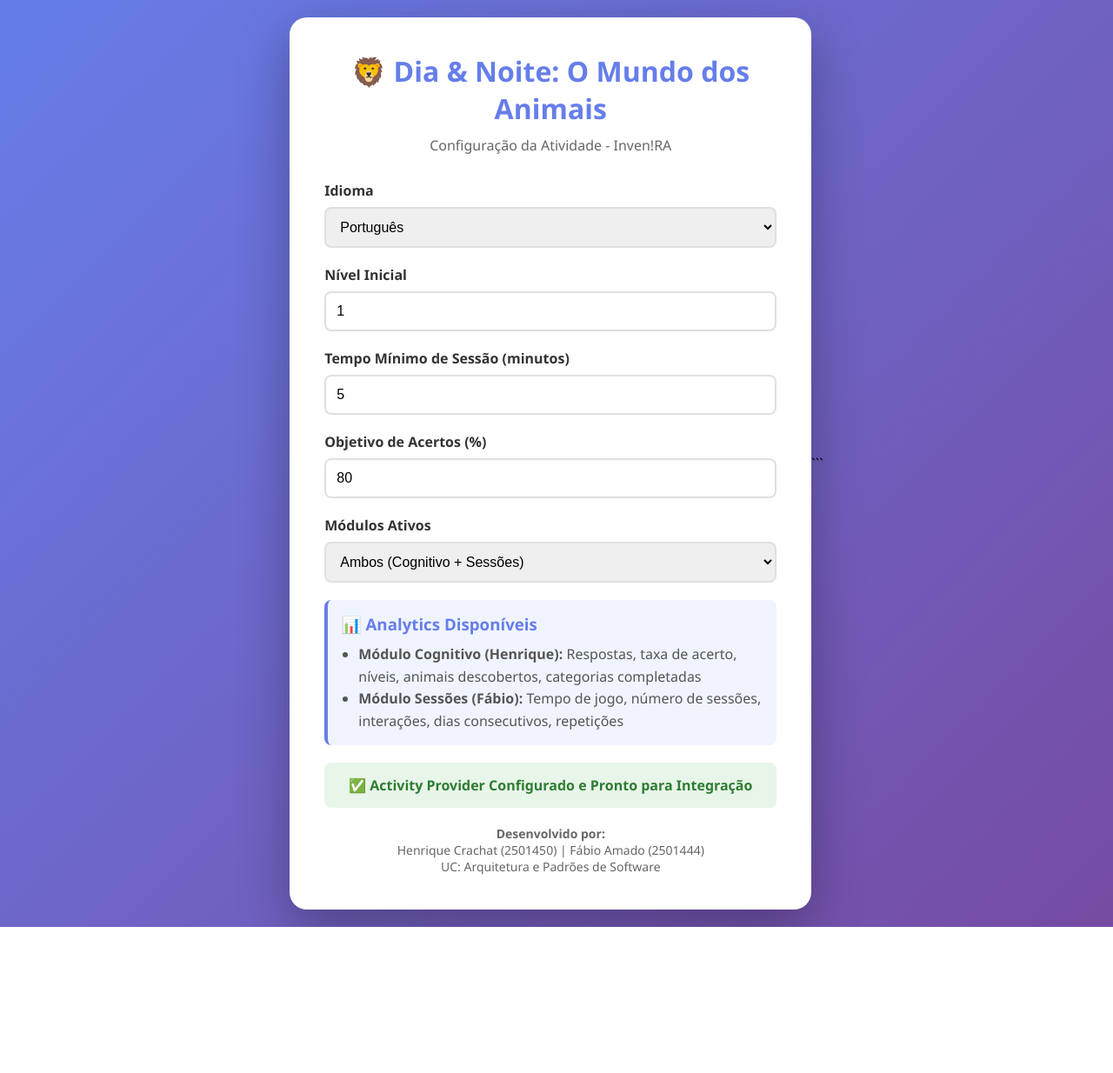
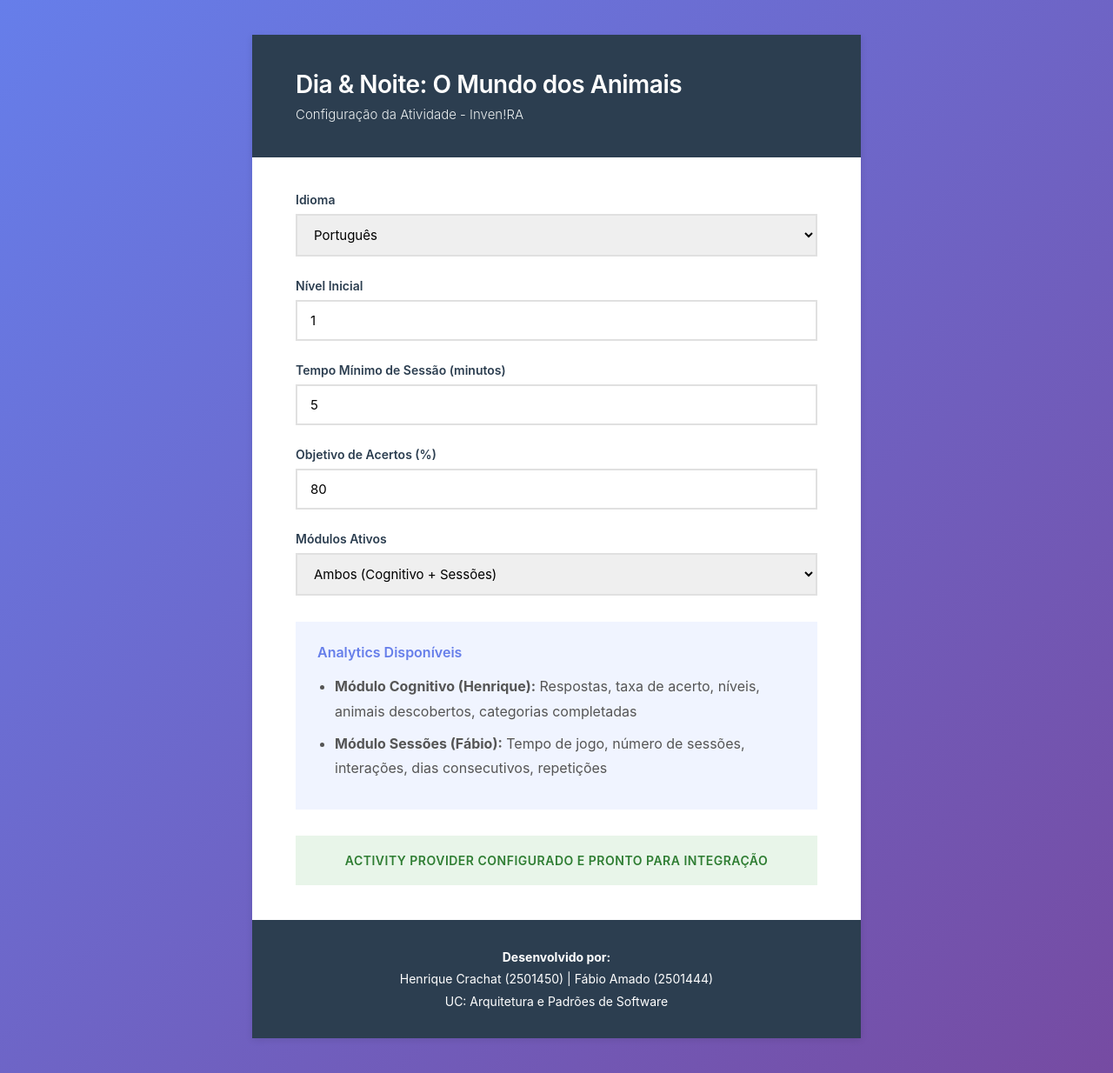
Before and after one commit to WhitecastlePT/MyWebServiceDemo, a Flask app: page /config in a window 1280 px wide. Shown: the whole page at 87% size. Before the commit the page ends 1066 px from the top, so only its background shows below. Run offline with Flask 3, Linux system fonts and the light colour scheme.

Commit message:
Melhoramento interface

````diff
--- a/templates/config.html
+++ b/templates/config.html
@@ -1,5 +1,5 @@
 <!DOCTYPE html>
-<html lang="pt">
+<html lang="pt-PT">
 <head>
     <meta charset="UTF-8">
     <meta name="viewport" content="width=device-width, initial-scale=1.0">
@@ -12,54 +12,67 @@
         }
 
         body {
-            font-family: 'Segoe UI', Tahoma, Geneva, Verdana, sans-serif;
+            font-family: -apple-system, BlinkMacSystemFont, 'Segoe UI', Roboto, 'Helvetica Neue', Arial, sans-serif;
             background: linear-gradient(135deg, #667eea 0%, #764ba2 100%);
             min-height: 100vh;
             display: flex;
             justify-content: center;
             align-items: center;
-            padding: 20px;
+            padding: 40px 20px;
+            color: #333;
         }
 
-        .container {
+        .contentor {
             background: white;
-            border-radius: 20px;
-            padding: 40px;
-            max-width: 600px;
+            padding: 0;
+            max-width: 700px;
             width: 100%;
-            box-shadow: 0 20px 60px rgba(0,0,0,0.3);
+            box-shadow: 0 2px 8px rgba(0,0,0,0.1);
+            color: #333;
+        }
+
+        .cabecalho {
+            background: #2c3e50;
+            color: white;
+            padding: 40px 50px;
         }
 
         h1 {
-            color: #667eea;
-            margin-bottom: 10px;
-            text-align: center;
+            font-size: 28px;
+            margin-bottom: 8px;
+            font-weight: 600;
+            letter-spacing: -0.5px;
         }
 
-        .subtitle {
-            text-align: center;
-            color: #666;
-            margin-bottom: 30px;
+        .subtitulo {
+            color: #ecf0f1;
+            font-size: 15px;
+            font-weight: 300;
         }
 
-        .form-group {
-            margin-bottom: 20px;
+        .conteudo {
+            padding: 40px 50px;
+        }
+
+        .grupo-formulario {
+            margin-bottom: 25px;
         }
 
         label {
             display: block;
             margin-bottom: 8px;
-            color: #333;
+            color: #2c3e50;
             font-weight: 600;
+            font-size: 14px;
         }
 
         input, select {
             width: 100%;
-            padding: 12px;
+            padding: 12px 15px;
             border: 2px solid #e0e0e0;
-            border-radius: 8px;
-            font-size: 16px;
-            transition: border 0.3s;
+            font-size: 15px;
+            transition: border 0.2s;
+            font-family: inherit;
         }
 
         input:focus, select:focus {
@@ -67,49 +80,72 @@
             border-color: #667eea;
         }
 
-        .info {
+        .informacao {
             background: #f0f4ff;
-            padding: 15px;
-            border-radius: 8px;
-            margin-top: 20px;
-            border-left: 4px solid #667eea;
+            padding: 25px;
+            margin-top: 30px;
         }
 
-        .info h3 {
+        .informacao h3 {
             color: #667eea;
-            margin-bottom: 10px;
+            margin-bottom: 15px;
+            font-weight: 600;
+            font-size: 16px;
         }
 
-        .info ul {
+        .informacao ul {
             margin-left: 20px;
             color: #555;
-            line-height: 1.6;
+            line-height: 1.8;
         }
 
-        .status {
+        .informacao li {
+            margin-bottom: 8px;
+        }
+
+        .estado {
             background: #e8f5e9;
             color: #2e7d32;
-            padding: 15px;
-            border-radius: 8px;
-            margin-top: 20px;
+            padding: 20px;
+            margin-top: 30px;
             text-align: center;
-            font-weight: bold;
+            font-weight: 600;
+            font-size: 14px;
+            text-transform: uppercase;
+            letter-spacing: 0.5px;
         }
 
-        .authors {
+        .autores {
+            background: #2c3e50;
+            color: white;
+            padding: 30px 50px;
+            font-size: 14px;
+            line-height: 1.8;
             text-align: center;
-            margin-top: 20px;
-            color: #666;
-            font-size: 14px;
+        }
+
+        @media (max-width: 768px) {
+            .cabecalho,
+            .conteudo,
+            .autores {
+                padding: 30px;
+            }
+
+            h1 {
+                font-size: 24px;
+            }
         }
     </style>
 </head>
 <body>
-    <div class="container">
-        <h1>🦁 Dia & Noite: O Mundo dos Animais</h1>
-        <p class="subtitle">Configuração da Atividade - Inven!RA</p>
+    <div class="contentor">
+        <div class="cabecalho">
+            <h1>Dia & Noite: O Mundo dos Animais</h1>
+            <p class="subtitulo">Configuração da Atividade - Inven!RA</p>
+        </div>
 
-        <div class="form-group">
+        <div class="conteudo">
+            <div class="grupo-formulario">
                 <label for="idioma">Idioma</label>
                 <select id="idioma">
                     <option value="pt">Português</option>
@@ -118,22 +154,22 @@
                 </select>
             </div>
 
-        <div class="form-group">
+            <div class="grupo-formulario">
                 <label for="nivelInicial">Nível Inicial</label>
                 <input type="number" id="nivelInicial" value="1" min="1" max="5">
             </div>
 
-        <div class="form-group">
+            <div class="grupo-formulario">
                 <label for="tempoSessao">Tempo Mínimo de Sessão (minutos)</label>
                 <input type="number" id="tempoSessao" value="5" min="1" max="60">
             </div>
 
-        <div class="form-group">
+            <div class="grupo-formulario">
                 <label for="objetivoAcertos">Objetivo de Acertos (%)</label>
                 <input type="number" id="objetivoAcertos" value="80" min="50" max="100">
             </div>
 
-        <div class="form-group">
+            <div class="grupo-formulario">
                 <label for="modulos">Módulos Ativos</label>
                 <select id="modulos">
                     <option value="cognitivo,sessoes">Ambos (Cognitivo + Sessões)</option>
@@ -142,19 +178,20 @@
                 </select>
             </div>
 
-        <div class="info">
-            <h3>📊 Analytics Disponíveis</h3>
+            <div class="informacao">
+                <h3>Analytics Disponíveis</h3>
                 <ul>
                     <li><strong>Módulo Cognitivo (Henrique):</strong> Respostas, taxa de acerto, níveis, animais descobertos, categorias completadas</li>
                     <li><strong>Módulo Sessões (Fábio):</strong> Tempo de jogo, número de sessões, interações, dias consecutivos, repetições</li>
                 </ul>
             </div>
 
-        <div class="status">
-            ✅ Activity Provider Configurado e Pronto para Integração
+            <div class="estado">
+                Activity Provider Configurado e Pronto para Integração
+            </div>
         </div>
 
-        <div class="authors">
+        <div class="autores">
             <strong>Desenvolvido por:</strong><br>
             Henrique Crachat (2501450) | Fábio Amado (2501444)<br>
             UC: Arquitetura e Padrões de Software
@@ -162,4 +199,3 @@
     </div>
 </body>
 </html>
-```
````
Lines whose indentation alone changed are shown as unchanged.
